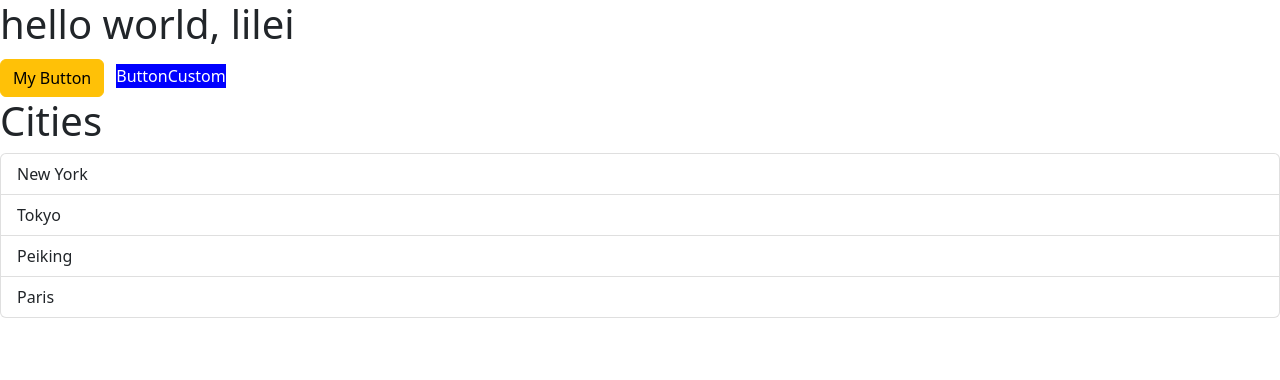
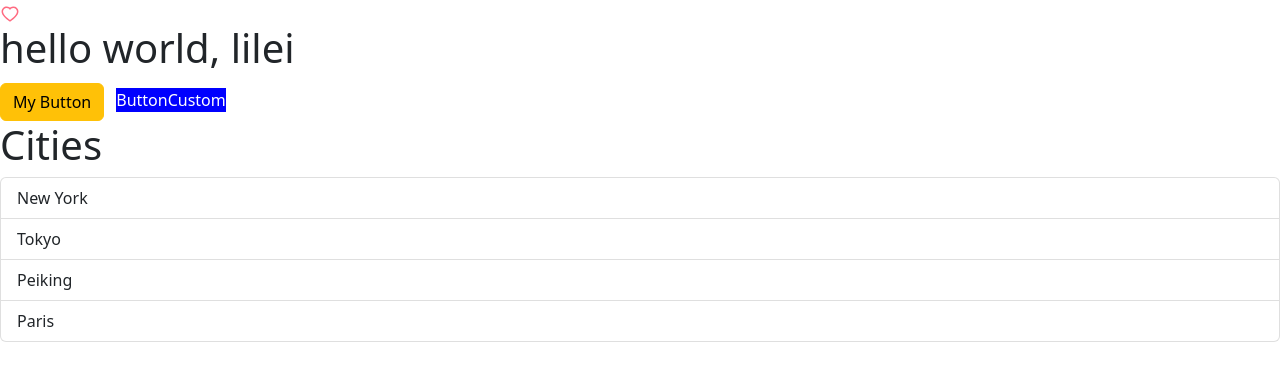
Before and after one commit to React163CWMZ/react-app, a React (Vite) app: page / in a window 1280 px wide. Shown: the top 380 px of the page. Built offline with nearby package versions, Linux system fonts and the light colour scheme.

Commit message:
Like Component, use icons

```diff
--- a/package.json
+++ b/package.json
@@ -11,7 +11,8 @@
   "dependencies": {
     "bootstrap": "^5.2.3",
     "react": "^18.2.0",
-    "react-dom": "^18.2.0"
+    "react-dom": "^18.2.0",
+    "react-icons": "^5.5.0"
   },
   "devDependencies": {
     "@types/react": "^18.0.27",
--- a/src/App.tsx
+++ b/src/App.tsx
@@ -4,6 +4,7 @@ import Alert from "./components/Alert";
 import Button from "./components/Button";
 import ListGroup from "./components/ListGroup";
 import ButtonCustom from "./components/ButtonCustom/ButtonCustom";
+import Like from "./components/Like";
 
 function App() {
   let items = ["New York", "Tokyo", "Peiking", "Paris"];
@@ -21,6 +22,7 @@ function App() {
   }
   return (
     <div>
+      <Like></Like>
       <Message></Message>
       {alertVisible && <Alert onClose={AlertClose}>hello,warning</Alert>}
       <Button color="warning" onClick={AlertShow}>
--- /dev/null
+++ b/src/components/Like.tsx
@@ -0,0 +1,19 @@
+import { useState } from "react";
+import { AiFillHeart, AiOutlineHeart } from "react-icons/ai";
+
+const Like = () => {
+  const toggle = () => {
+    setStatus(!status);
+  };
+  const [status, setStatus] = useState(false);
+  if (status)
+    return (
+      <AiFillHeart color="#ff6b81" size={20} onClick={toggle}></AiFillHeart>
+    );
+
+  return (
+    <AiOutlineHeart color="#ff6b81" size={20} onClick={toggle}></AiOutlineHeart>
+  );
+};
+
+export default Like;
```
Also changed, not shown: 1 other file (tests, documents, lock files or other folders).
